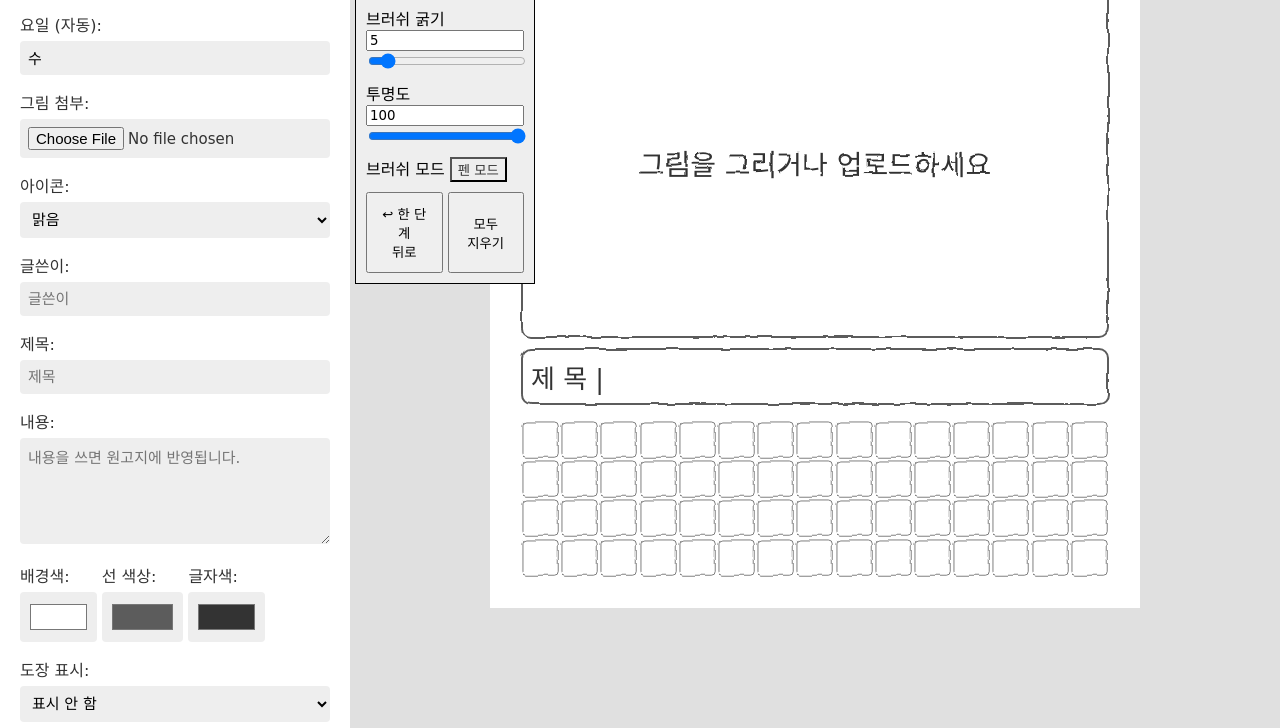
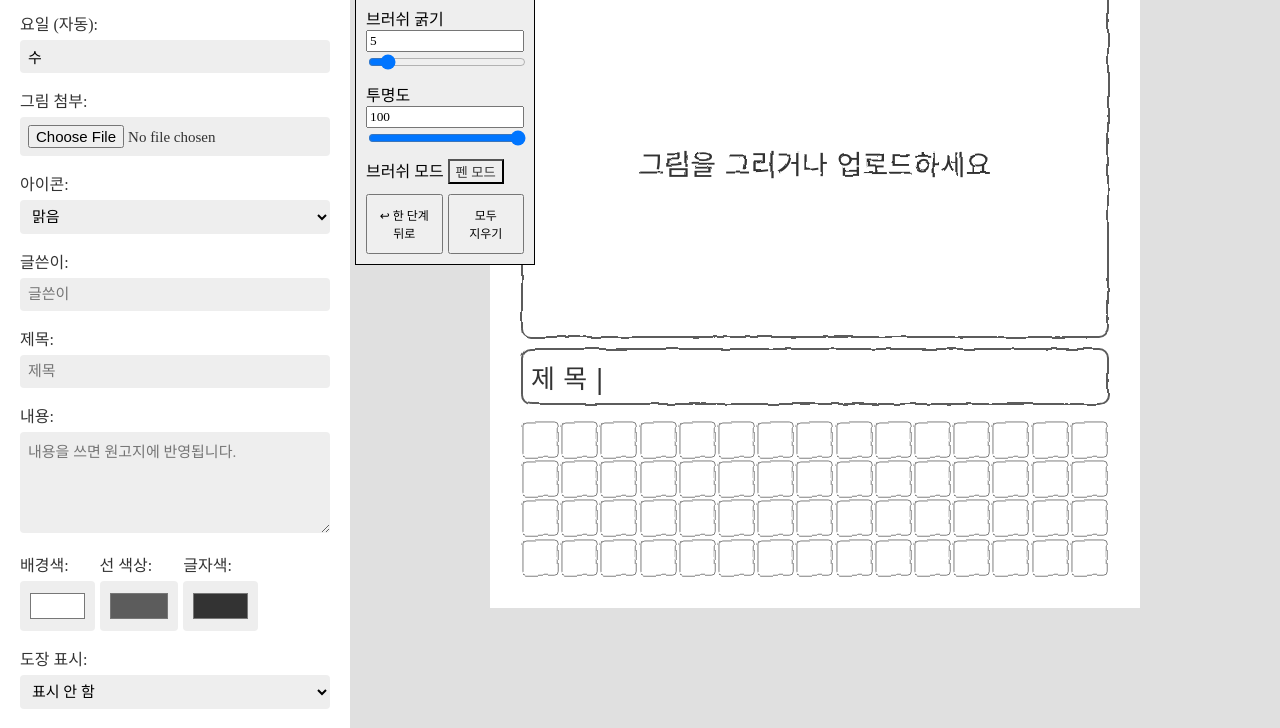
Before and after one commit to Rainbowl-D/imgDiary, a plain HTML site: page index.html in a window 1280 px wide. Shown: the part 163-891 px from the top of the page. Drawn offline with nearby package versions, Linux system fonts and the light colour scheme; a web font is replaced by a local one.

Commit message:
Add files via upload

```diff
--- a/style.css
+++ b/style.css
@@ -16,6 +16,68 @@
     font-weight: 400;
     src: url(https://fonts.gstatic.com/s/materialicons/v142/flUhRq6tzZclQEJ-Vdg-IuiaDsNcIhQ8tQ.woff2) format('woff2');
   }
+@font-face {
+    font-family: 'Pretendard';
+    src: url('https://cdn.jsdelivr.net/gh/projectnoonnu/pretendard@1.0/Pretendard-Thin.woff2') format('woff2');
+    font-weight: 100;
+    font-display: swap;
+}
+
+@font-face {
+    font-family: 'Pretendard';
+    src: url('https://cdn.jsdelivr.net/gh/projectnoonnu/pretendard@1.0/Pretendard-ExtraLight.woff2') format('woff2');
+    font-weight: 200;
+    font-display: swap;
+}
+
+@font-face {
+    font-family: 'Pretendard';
+    src: url('https://cdn.jsdelivr.net/gh/projectnoonnu/pretendard@1.0/Pretendard-Light.woff2') format('woff2');
+    font-weight: 300;
+    font-display: swap;
+}
+
+@font-face {
+    font-family: 'Pretendard';
+    src: url('https://cdn.jsdelivr.net/gh/projectnoonnu/pretendard@1.0/Pretendard-Regular.woff2') format('woff2');
+    font-weight: 400;
+    font-display: swap;
+}
+
+@font-face {
+    font-family: 'Pretendard';
+    src: url('https://cdn.jsdelivr.net/gh/projectnoonnu/pretendard@1.0/Pretendard-Medium.woff2') format('woff2');
+    font-weight: 500;
+    font-display: swap;
+}
+
+@font-face {
+    font-family: 'Pretendard';
+    src: url('https://cdn.jsdelivr.net/gh/projectnoonnu/pretendard@1.0/Pretendard-SemiBold.woff2') format('woff2');
+    font-weight: 600;
+    font-display: swap;
+}
+
+@font-face {
+    font-family: 'Pretendard';
+    src: url('https://cdn.jsdelivr.net/gh/projectnoonnu/pretendard@1.0/Pretendard-Bold.woff2') format('woff2');
+    font-weight: 700;
+    font-display: swap;
+}
+
+@font-face {
+    font-family: 'Pretendard';
+    src: url('https://cdn.jsdelivr.net/gh/projectnoonnu/pretendard@1.0/Pretendard-ExtraBold.woff2') format('woff2');
+    font-weight: 800;
+    font-display: swap;
+}
+
+@font-face {
+    font-family: 'Pretendard';
+    src: url('https://cdn.jsdelivr.net/gh/projectnoonnu/pretendard@1.0/Pretendard-Black.woff2') format('woff2');
+    font-weight: 900;
+    font-display: swap;
+}
 
 :root {
     --diary-bg: #ffffff;
@@ -29,7 +91,8 @@
 body { margin: 0; display: flex; flex-wrap: wrap; background: #e0e0e0; height: 100vh; }
 
 /* 에디터 패널 */
-.editor-panel {position: relative; width: 350px; padding: 20px; background: #fff; color: #333; overflow-y: auto; font-family: 'arial'; z-index: 10;}
+.editor-panel {position: relative; width: 350px; padding: 20px; background: #fff; color: #333; overflow-y: auto; font-family:'Pretendard', 'arial'; z-index: 10;}
+.editor-panel *,.darwSetting *{font-family:'Pretendard'}
 .input-group label { display: block; margin-bottom: 15px; font-size: 1rem; }
 .input-group input, .input-group textarea, .input-group select {
     width: 100%; padding: 8px; border-radius: 4px; border: none; margin-top: 5px;
@@ -98,6 +161,7 @@ input[type="color"]{height: 50px;}
 .drawTools > div button{
     padding: 10px;
     width: 50%;
+    font-size: 12px;
 }
 .darwSetting > .toggle-darw{
     position: absolute;
@@ -352,6 +416,11 @@ input[type="color"]{height: 50px;}
     border: none;
     font-weight: 700;
     font-size: 15px;
+    font-family: 'Pretendard';
+}
+.modal-header *,
+#saveImageMobile{
+    font-family: 'Pretendard';
 }
 .mobile-only-btn {
     background: #333;
@@ -463,6 +532,7 @@ input[type="color"]{height: 50px;}
         cursor: pointer;
         font-size: 1.1rem;
         margin-top: 10px;
+        font-family: 'Pretendard';
     }
     #closePreviewModal{
         border: none;
```
